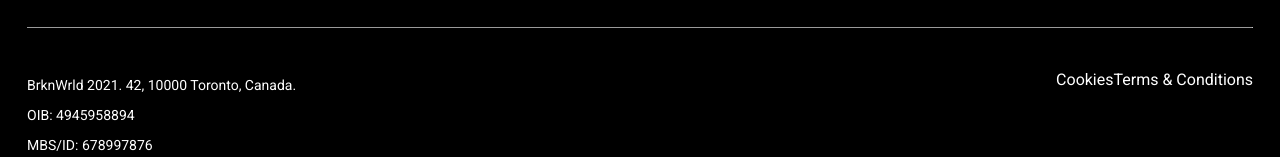
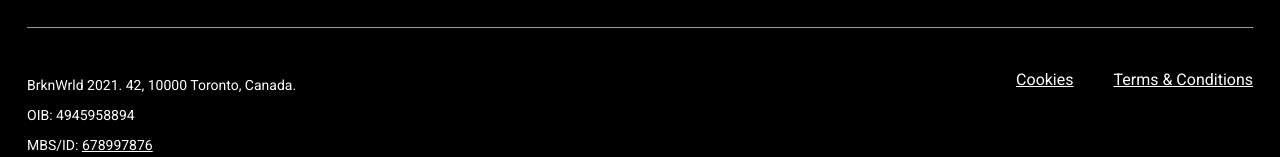
Before and after one commit to rexx0n/Figma1, a website: page index.html in a window 1280 px wide. Shown: the part 5593-5750 px from the top of the page. Drawn offline with nearby package versions, Linux system fonts and the light colour scheme; files that its build step writes are made by us from their sources.

Commit message:
small edits

```diff
--- a/sass/style.scss
+++ b/sass/style.scss
@@ -313,3 +313,12 @@ ul li{
 .footer__text--right {
     display: flex;
 }
+.footer__text p a {
+    text-decoration:underline;
+}
+.footer__text--right p a {
+    text-decoration: underline;
+}
+.footer__text--right p {
+    margin-left: 40px ;
+}
```
